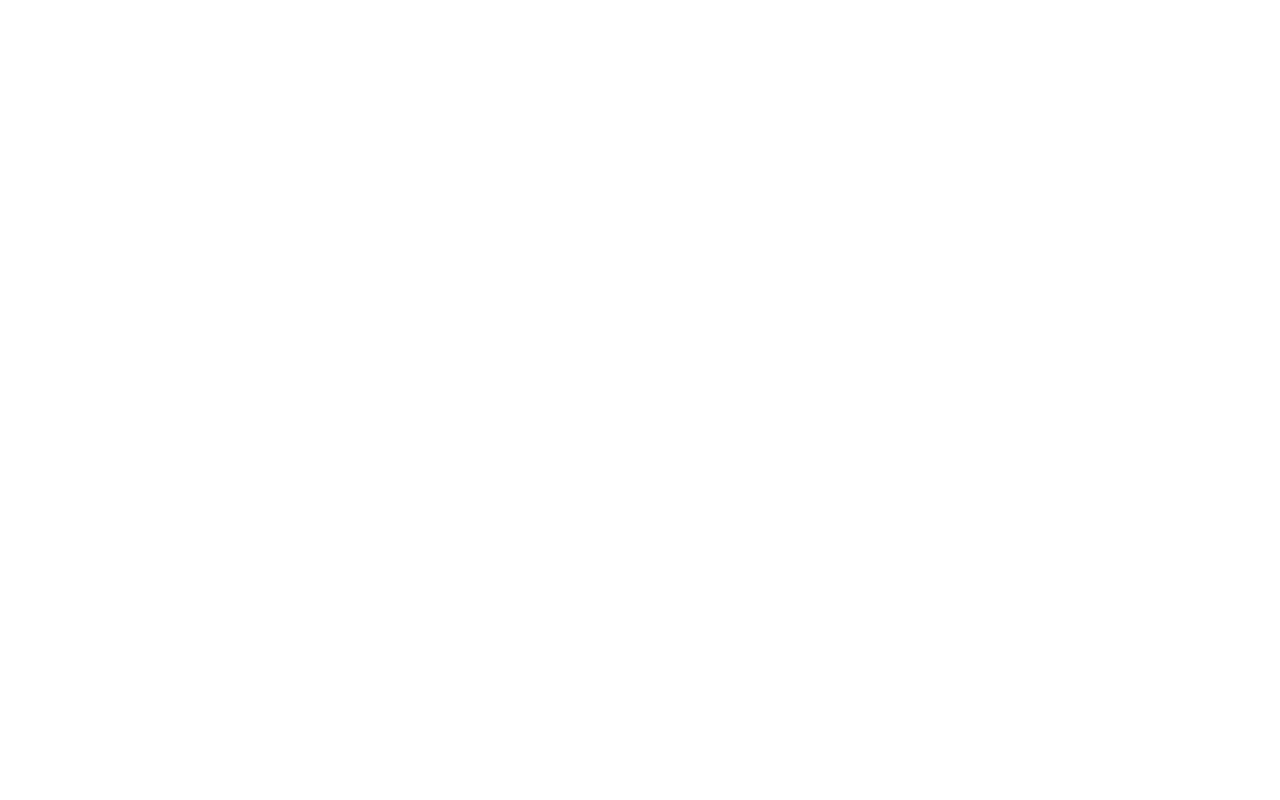
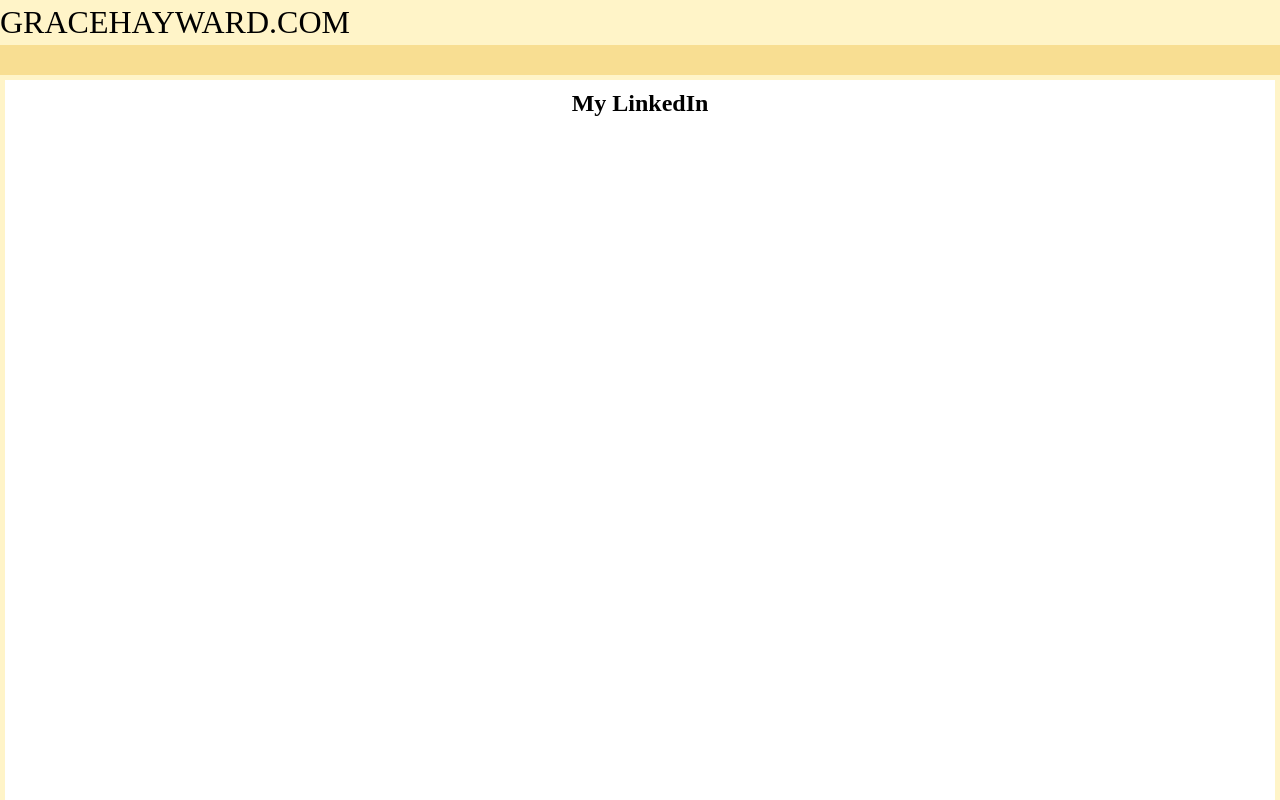
Before and after one commit to KelseyBrod/gracehayward.github.io, a plain HTML site: page Personal Website/Pages/duke.html in a window 1280 px wide. Shown: the top 800 px of the page. Drawn offline with Linux system fonts and the light colour scheme.

Commit message:
finished duke studies page

```diff
--- a/Personal Website/Pages/duke.html
+++ b/Personal Website/Pages/duke.html
@@ -0,0 +1,27 @@
+<!DOCTYPE html>
+<html>
+    <head>
+        <meta http-equiv="X-UA-Compatible" content="IE=edge, chrome=1">
+        <meta charset="UTF-8" lang = "en" dir="ltr">
+        <meta name="author" content ="Grace">
+        <meta name="viewport" content="width=device-width, initial-scale=1">
+        <title>GraceHayward.com</title>
+        <link rel="shortcut icon" type="image/x-icon" href="/Images/st,small,507x507-pad,600x600,f8f8f8.jpg">
+        <link rel="stylesheet" href="/Stylesheets/dukestudies.css">
+    </head>
+<header>
+    <div class="header-title-text">
+        <a id="site-title" href="/" data-animation-role="header-element">GraceHayward.com</a>
+    </div>
+    <div class="nav">
+    </div>
+</header>
+<body>
+    <h1><pre>      </pre></h1>
+	<div class="container">
+	   <div class="column">
+	     <center><h2><a href="https://www.linkedin.com/in/grace-hayward?lipi=urn%3Ali%3Apage%3Ad_flagship3_profile_view_base_contact_details%3BcMyl11YjR%2BiHDFb%2FCJCJbA%3D%3D">My LinkedIn</a></h2></center>
+         <pre>  </pre>
+
+</body>
+</html>
--- /dev/null
+++ b/Personal Website/Stylesheets/dukestudies.css
@@ -0,0 +1,82 @@
+.header-title-text {
+    margin: 0;
+}
+
+.header-title-text {
+    font-size: calc((2-1)* 1.2vw + 1rem);
+}
+.header-title-text {
+    font-family: "proxima-nova","Helvetica Neue",Helvetica,Arial,sans-serif;
+    font-weight: 600;
+    text-transform: none;
+    line-height: 1.2em;
+    font-family: minerva-modern;
+    font-weight: 400;
+    font-style: normal;
+    letter-spacing: 0em;
+    text-transform: uppercase;
+    line-height: 1.4em;
+    font-size: 2rem;
+}
+.header-title-text a {
+    color: black;
+    opacity: 1;
+}
+a {
+    color: inherit;
+    text-decoration: none;
+    text-decoration-line: none;
+    text-decoration-thickness: initial;
+    text-decoration-style: initial;
+    text-decoration-color: initial;
+    background: transparent;
+}
+
+* {
+	margin:0;
+	padding:0;
+	box-sizing:border-box;
+}
+body{
+  background-color: #e2e2e2;
+  position: relative;
+}
+.grid {
+  width:100%;
+  padding-top: 20px;
+  padding-bottom: 20px;
+	display:flex;
+	flex-wrap:wrap;
+  list-style: none;
+  position: absolute;
+
+}
+h1 {
+    color: white;
+    background-color: rgba(248, 220, 141, 0.898);
+    text-align: center;
+    font-family: minerva-modern;
+    font-weight: 400;
+}
+h2 {
+    color: black;
+}
+p {
+    color: black;
+}
+.column {
+    flex: 33.33%;
+    height: 1250px;
+    padding: 10px;
+    margin: 5px;
+    background-color: white;
+  }
+  .container {
+     display: flex;
+  }
+  body {
+    background-color: rgba(255, 233, 135, 0.454);
+  }
+a {
+    color: black;
+}
```
Also changed, not shown: Personal Website/Pages/marathon.html (+1 -1 lines).
